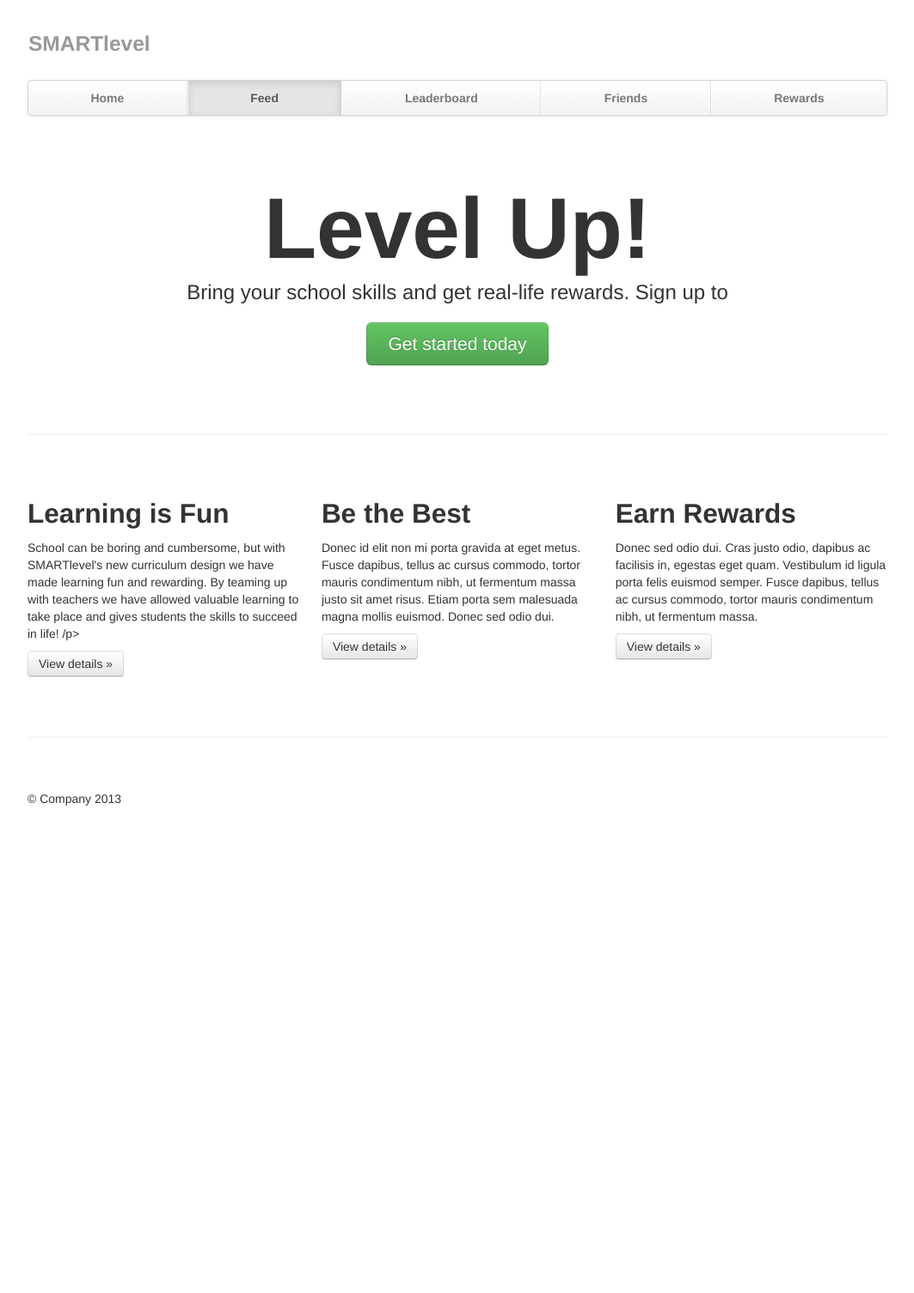
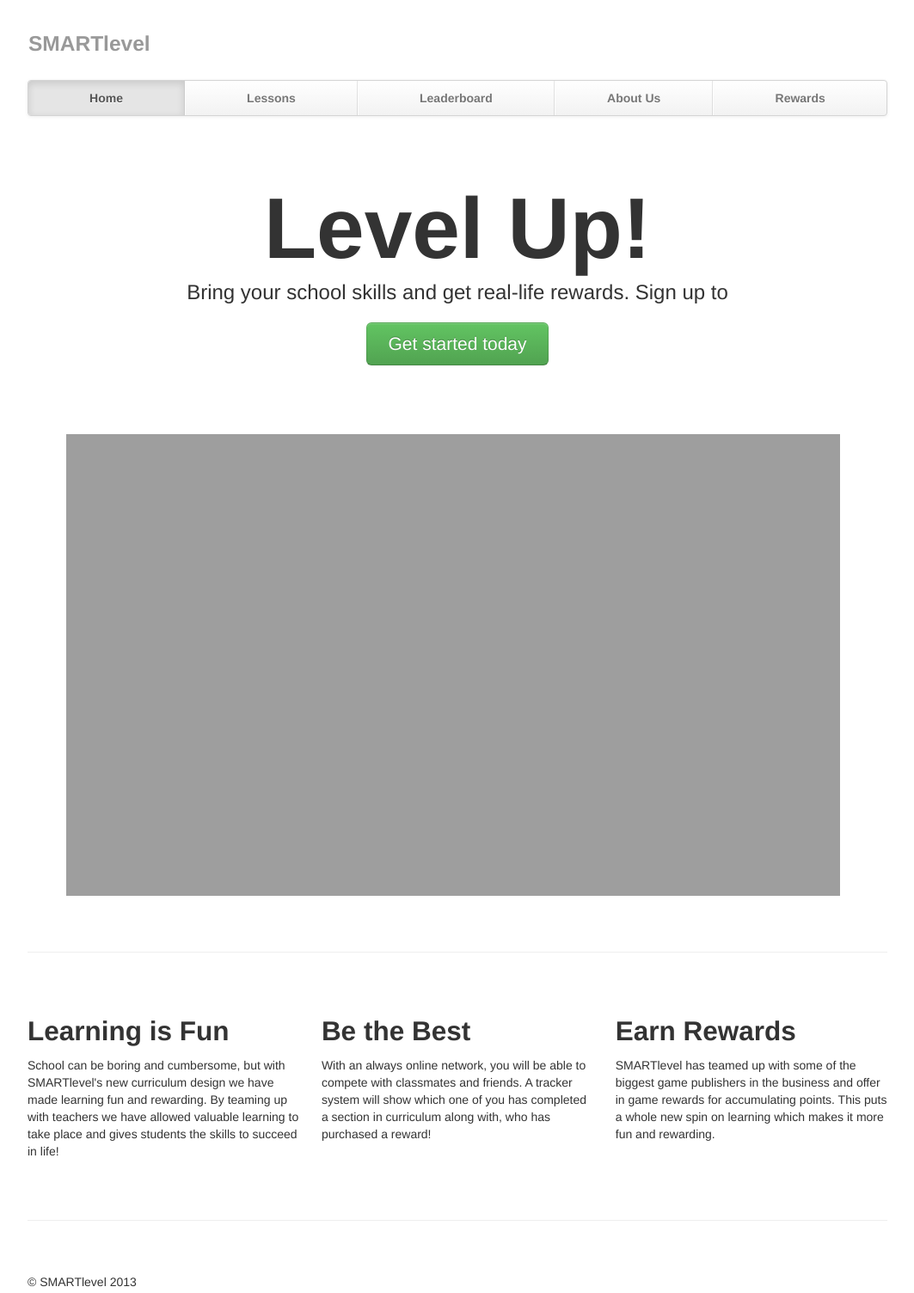
Before and after one commit to SMARTLevel/smartlevel-pure, a plain HTML site: page index.html in a window 1280 px wide. Shown: the top 1504 px of the page at 86% size, without its empty margins (108-1171 px from the left). Before the commit the page ends 1009 px from the top, so only its background shows below. Drawn offline with nearby package versions, Linux system fonts and the light colour scheme.

Commit message:
added index.html

```diff
--- a/index.html
+++ b/index.html
@@ -97,7 +97,7 @@
   </head>
 
   <body>
-    <div id="fb-root"></div>
+ <div id="fb-root"></div>
 <script>
   window.fbAsyncInit = function() {
   FB.init({
@@ -174,7 +174,7 @@
         </td><td>
 
         <div class="span6">
- 		<fb:login-button show-faces="true" width="200" max-rows="1"></fb:login-button>
+    <fb:login-button show-faces="true" width="200" max-rows="1"></fb:login-button>
         </td></tr>
         </table>
 
@@ -184,10 +184,10 @@
           <div class="navbar-inner">
             <div class="container">
               <ul class="nav">
-                <li><a href="home.html">Home</a></li>
-                <li class="active"><a href="index.html">Feed</a></li>
+                <li class="active"><a href="home.html">Home</a></li>
+                <li><a href="lessons.html">Lessons</a></li>
                 <li><a href="leaderboard.html">Leaderboard</a></li>
-                <li><a href="friends.html">Friends</a></li>
+                <li><a href="friends.html">About Us</a></li>
                 <li><a href="rewards.html">Rewards</a></li>
               </ul>
             </div>
@@ -196,11 +196,29 @@
       </div>
 
       <!-- Jumbotron -->
+
       <div class="jumbotron">
         <h1>Level Up!</h1>
         <p class="lead">Bring your school skills and get real-life rewards. Sign up to</p>
         <a class="btn btn-large btn-success" href="#">Get started today</a>
       </div>
+
+		 <canvas id="myCanvas" width="1000" height="537"></canvas>
+    <script>
+      var canvas = document.getElementById('myCanvas');
+      var context = canvas.getContext('2d');
+      var x = 45;
+      var y = 0;
+      var width = 900;
+      var height = 537;
+      var imageObj = new Image();
+
+      imageObj.onload = function() {
+        context.drawImage(imageObj, x, y, width, height);
+      };
+      imageObj.src = 'http://2.bp.blogspot.com/_rmNKEbx2ce4/S_tasaUb40I/AAAAAAAAAAk/Q5UlNAYem10/s1600/kids_reading_pic75912262-768x512.jpg';
+    </script>
+
 
       <hr>
 
@@ -208,25 +226,24 @@
       <div class="row-fluid">
         <div class="span4">
           <h2>Learning is Fun</h2>
-          <p>School can be boring and cumbersome, but with SMARTlevel's new curriculum design we have made learning fun and rewarding. By teaming up with teachers we have allowed valuable learning to take place and gives students the skills to succeed in life! /p>
-          <p><a class="btn" href="#">View details &raquo;</a></p>
+          <p>School can be boring and cumbersome, but with SMARTlevel's new curriculum design we have made learning fun and rewarding. By teaming up with teachers we have allowed valuable learning to take place and gives students the skills to succeed in life! </p>
         </div>
         <div class="span4">
           <h2>Be the Best</h2>
-          <p>Donec id elit non mi porta gravida at eget metus. Fusce dapibus, tellus ac cursus commodo, tortor mauris condimentum nibh, ut fermentum massa justo sit amet risus. Etiam porta sem malesuada magna mollis euismod. Donec sed odio dui. </p>
-          <p><a class="btn" href="#">View details &raquo;</a></p>
+          <p>With an always online network, you will be able to compete with classmates and friends. A tracker system will show which one of you has completed a section in curriculum along with, who has purchased a reward! </p>
+
        </div>
         <div class="span4">
           <h2>Earn Rewards</h2>
-          <p>Donec sed odio dui. Cras justo odio, dapibus ac facilisis in, egestas eget quam. Vestibulum id ligula porta felis euismod semper. Fusce dapibus, tellus ac cursus commodo, tortor mauris condimentum nibh, ut fermentum massa.</p>
-          <p><a class="btn" href="#">View details &raquo;</a></p>
+          <p>SMARTlevel has teamed up with some of the biggest game publishers in the business and offer in game rewards for accumulating points. This puts a whole new spin on learning which makes it more fun and rewarding. </p>
         </div>
       </div>
 
       <hr>
 
+
       <div class="footer">
-        <p>&copy; Company 2013</p>
+        <p>&copy; SMARTlevel 2013</p>
       </div>
 
     </div> <!-- /container -->
```
